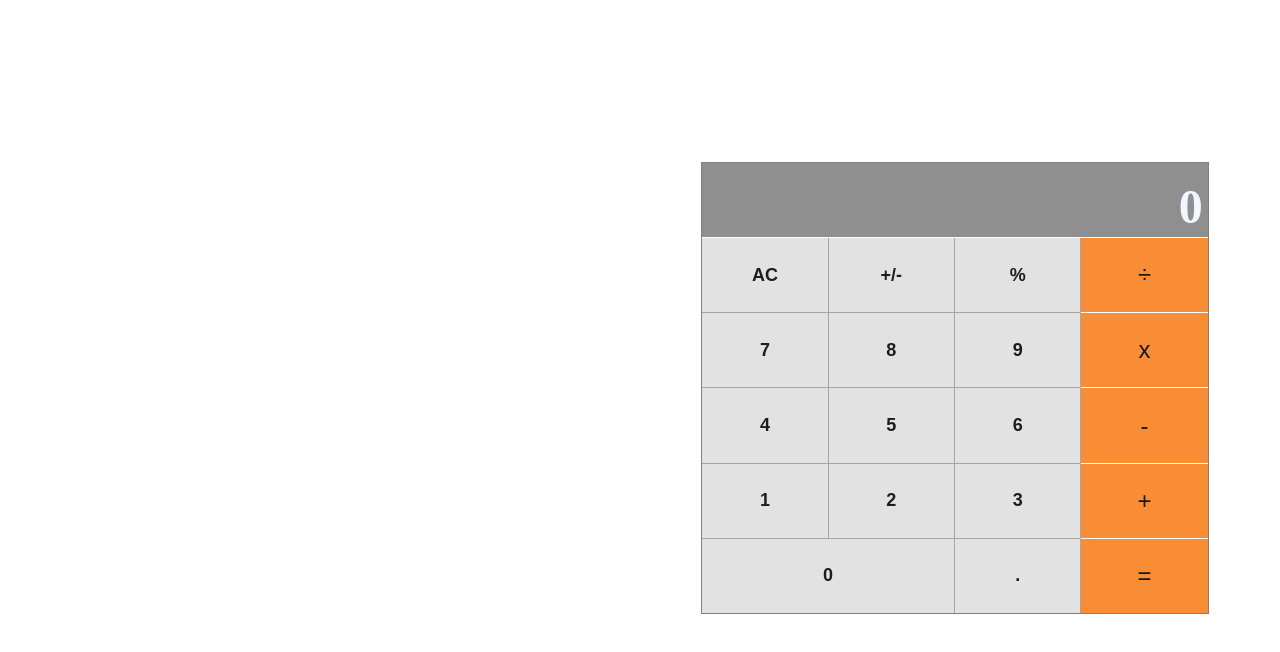
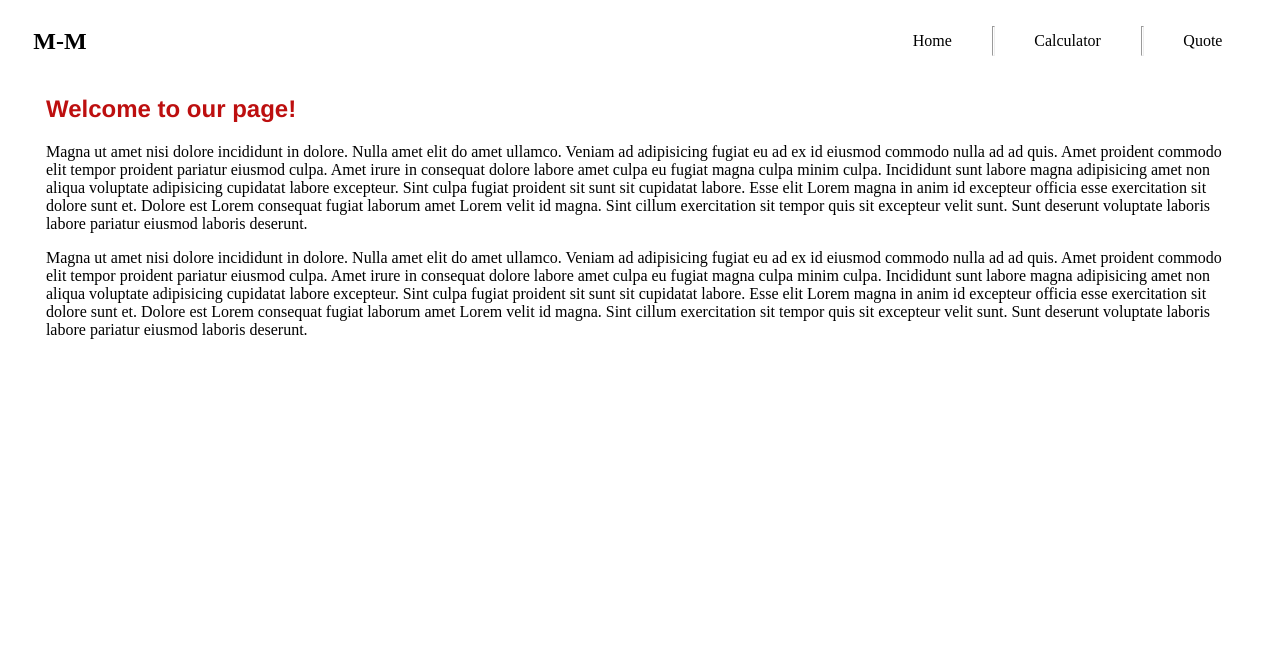
Before and after one commit to AmineHLub/math-magician, a React (Create React App) app: page / in a window 1280 px wide. Shown: the top 652 px of the page. Built offline with nearby package versions, Linux system fonts and the light colour scheme.

Commit message:
Reorganize and Add Homepage component

```diff
--- a/src/App.js
+++ b/src/App.js
@@ -1,11 +1,15 @@
+/* eslint-disable no-unused-vars */
 import './App.css';
-import Calculator from './components/Calculator';
+import Navbar from './components/Navbar';
+import CalculatorComponent from './components/CalculatorComponent';
+import Home from './components/Home';
 
 function App() {
   return (
-    <div className="calculator-wrapper">
-      <Calculator />
-    </div>
+    <>
+      <Navbar />
+      <Home />
+    </>
   );
 }
 
--- /dev/null
+++ b/src/components/CalculatorComponent.js
@@ -0,0 +1,11 @@
+import Calculator from './Calculator';
+
+function CalculatorComponent() {
+  return (
+    <div className="calculator-wrapper">
+      <Calculator />
+    </div>
+  );
+}
+
+export default CalculatorComponent;
--- /dev/null
+++ b/src/components/Home.js
@@ -0,0 +1,40 @@
+import '../styles/homepage.css';
+
+export default function Home() {
+  return (
+    <div className="mainpage">
+      <h2 className="Welcoming">Welcome to our page!</h2>
+      <p className="paragraph">
+        Magna ut amet nisi dolore incididunt in dolore. Nulla amet
+        elit do amet ullamco. Veniam ad adipisicing fugiat eu ad ex
+        id eiusmod commodo nulla ad ad quis. Amet proident commodo
+        elit tempor proident pariatur
+        eiusmod culpa. Amet irure in consequat dolore labore amet
+        culpa eu fugiat magna culpa minim culpa.
+        Incididunt sunt labore magna adipisicing amet non aliqua
+        voluptate adipisicing cupidatat labore excepteur. Sint culpa
+        fugiat proident sit sunt sit cupidatat labore. Esse elit Lorem
+        magna in anim id excepteur officia esse exercitation sit dolore
+        sunt et. Dolore est Lorem consequat fugiat laborum amet Lorem
+        velit id magna. Sint cillum exercitation sit tempor quis sit excepteur
+        velit sunt. Sunt deserunt voluptate laboris labore pariatur eiusmod laboris deserunt.
+      </p>
+      <p className="paragraph">
+        Magna ut amet nisi dolore incididunt in dolore. Nulla amet
+        elit do amet ullamco. Veniam ad adipisicing fugiat eu ad ex
+        id eiusmod commodo nulla ad ad quis. Amet proident commodo
+        elit tempor proident pariatur
+        eiusmod culpa. Amet irure in consequat dolore labore amet
+        culpa eu fugiat magna culpa minim culpa.
+        Incididunt sunt labore magna adipisicing amet non aliqua
+        voluptate adipisicing cupidatat labore excepteur. Sint culpa
+        fugiat proident sit sunt sit cupidatat labore. Esse elit Lorem
+        magna in anim id excepteur officia esse exercitation sit dolore
+        sunt et. Dolore est Lorem consequat fugiat laborum amet Lorem
+        velit id magna. Sint cillum exercitation sit tempor quis sit excepteur
+        velit sunt. Sunt deserunt voluptate laboris labore pariatur eiusmod laboris deserunt.
+
+      </p>
+    </div>
+  );
+}
--- /dev/null
+++ b/src/components/Navbar.js
@@ -0,0 +1,20 @@
+import '../styles/navbar.css';
+
+function Navbar() {
+  return (
+    <>
+      <nav className="navbar">
+        <h1 className="main-logo">M-M</h1>
+        <ul className="nav-elements">
+          <li>Home</li>
+          <hr width="1" size="30" />
+          <li>Calculator</li>
+          <hr width="1" size="30" />
+          <li>Quote</li>
+        </ul>
+      </nav>
+    </>
+  );
+}
+
+export default Navbar;
--- /dev/null
+++ b/src/styles/homepage.css
@@ -0,0 +1,8 @@
+.mainpage {
+  margin: 1rem 3%;
+}
+
+.Welcoming {
+  color: rgb(189, 15, 15);
+  font-family: 'Franklin Gothic Medium', 'Arial Narrow', Arial, sans-serif;
+}
--- /dev/null
+++ b/src/styles/navbar.css
@@ -0,0 +1,16 @@
+.navbar {
+  display: flex;
+  justify-content: space-between;
+  margin: 0 0 0 2%;
+  align-items: center;
+}
+
+.nav-elements {
+  margin: 0 4% 0 0;
+  list-style-type: none;
+  display: flex;
+  justify-content: space-around;
+  align-items: center;
+  width: 25%;
+  padding: 0;
+}
```
